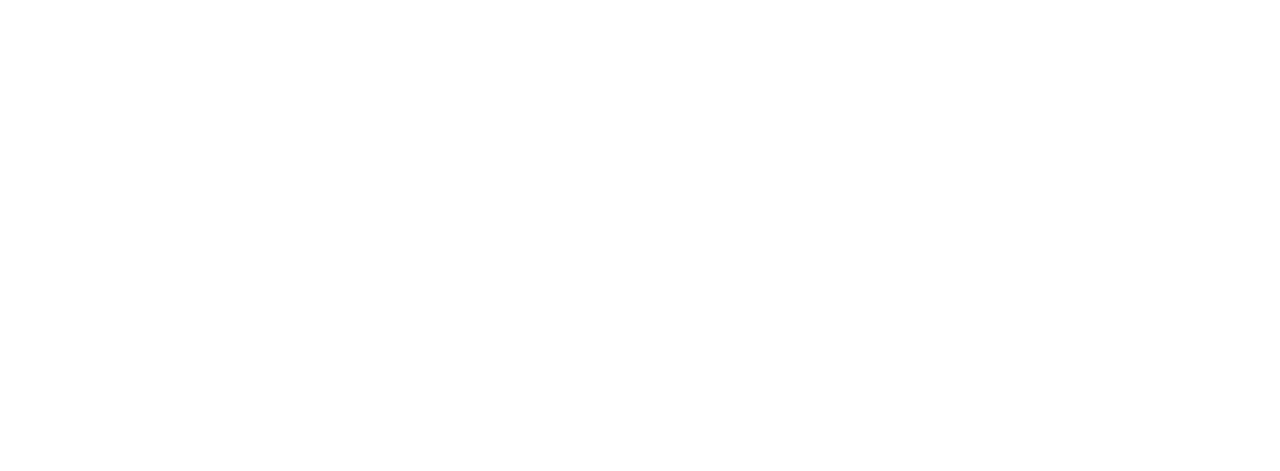
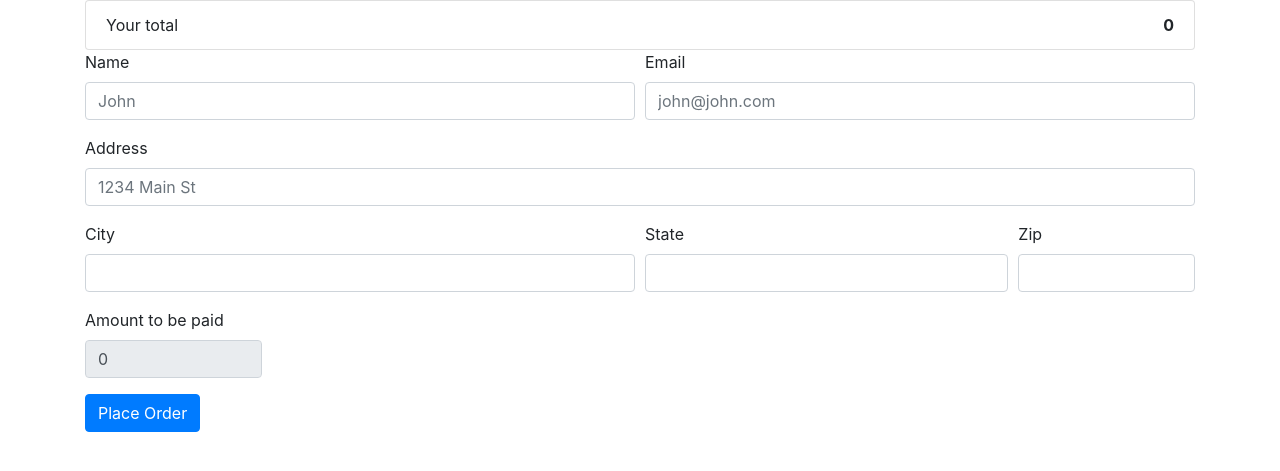
Before and after one commit to lensherrggg/Django2Masterclass-BuildWebAppsWithPython-Django, a Django app: page /checkout/ in a window 1280 px wide. Before the commit the part shown is empty. Shown: the top 471 px of the page. Run offline with Django 3.2, Linux system fonts and the light colour scheme; some libraries are stand-ins or nearby versions.

Commit message:
E-commerce site almost finished

```diff
--- a/E-commerceSite/ecomsite/shop/admin.py
+++ b/E-commerceSite/ecomsite/shop/admin.py
@@ -1,6 +1,7 @@
 from django.contrib import admin
-from .models import Products
+from .models import Products, Order
 
 # Register your models here.
 
 admin.site.register(Products)
+admin.site.register(Order)
--- a/E-commerceSite/ecomsite/shop/templates/shop/checkout.html
+++ b/E-commerceSite/ecomsite/shop/templates/shop/checkout.html
@@ -9,11 +9,52 @@
 </head>
 <body>
     <div class="container">
-        <div class="col-md-12">
-            <div class="row">
+        <div class="row">
+            <div class="col-md-12">
                 <ul class="list-group" id="item_list">
 
                 </ul>
+            </div>
+        </div>
+        <div class="row">
+            <div class="col-md-12">
+                <form method="POST">
+                    {% csrf_token %}
+                    <input type="hidden" id="items" name="items">
+                    <div class="form-row">
+                        <div class="form-group col-md-6">
+                            <label for="name">Name</label>
+                            <input id="name" name="name" type="text" class="form-control" placeholder="John">
+                        </div>
+                        <div class="form-group col-md-6">
+                            <label for="email">Email</label>
+                            <input id="email" name="email" type="email" class="form-control" placeholder="john@john.com">
+                        </div>
+                    </div>
+                    <div class="form-group">
+                        <label for="address">Address</label>
+                        <input id="address" name="address" type="text" class="form-control" placeholder="1234 Main St">
+                    </div>
+                    <div class="form-row">
+                        <div class="form-group col-md-6">
+                            <label for="city">City</label>
+                            <input id="city" name="city" type="text" class="form-control">
+                        </div>
+                        <div class="form-group col-md-4">
+                            <label for="state">State</label>
+                            <input id="state" name="state" type="text" class="form-control">
+                        </div>
+                        <div class="form-group col-md-2">
+                            <label for="zipcode">Zip</label>
+                            <input id="zipcode" name="zipcode" type="text" class="form-control">
+                        </div>
+                        <div class="form-group col-md-2">
+                            <label for="total">Amount to be paid</label>
+                            <input readonly="" type="text" class="form-control" id="total" name="total">
+                        </div>
+                    </div>
+                    <button type="submit" class="btn btn-primary">Place Order</button>
+                </form>
             </div>
         </div>
     </div>
@@ -26,12 +67,25 @@
     } else {
         var cart = JSON.parse(localStorage.getItem('cart'));
     }
+
+    let total = 0;
+
     for (item in cart) {
         let name = cart[item][1];
         let quantity = cart[item][0];
+        let price = cart[item][2];
 
-        let itemString = `<li class="list-group-item">${name}-${quantity}</li>`;
+        total += price;
+
+        let itemString = `<li class="list-group-item"><span class="">${quantity}</span> of ${name} <span class="badge badge-warning badge-pill">$${price}</span></li>`;
+
         $("#item_list").append(itemString);
     }
+
+    let totalPrice = `<li class="list-group-item d-flex justify-content-between align-items-center">Your total <b>${total}</b></li>`;
+    $("#total").val(total);
+    $("#item_list").append(totalPrice);
+
+    $('#items').val(JSON.stringify(cart));
 </script>
 </html>
--- a/E-commerceSite/ecomsite/shop/templates/shop/index.html
+++ b/E-commerceSite/ecomsite/shop/templates/shop/index.html
@@ -66,7 +66,7 @@
                     <img src="{{ product.image }}" class="card-img-top">
                     <div class="card-body">
                         <div id="nm{{ product.id }}" class="card-title">{{ product.title }}</div>
-                        <div class="card-text">${{ product.price }}</div>
+                        <div class="card-text">$<span id="price{{ product.id }}">{{ product.price }}</span></div>
 
                         <a class="btn btn-warning" href="{% url 'detail' product.id %}" >View</a>
                         <button id="{{ product.id }}" class="btn btn-warning atc" href="" >Add to cart</button>
@@ -121,10 +121,12 @@
         if (cart[item_id] != undefined) {
             let quantity = cart[item_id][0] + 1;
             cart[item_id][0] = quantity;
+            cart[item_id][2] += parseFloat(document.getElementById(`price${item_id}`).innerHTML);
         } else {
             let quantity = 1;
+            price = parseFloat(document.getElementById(`price${item_id}`).innerHTML);
             name = document.getElementById(`nm${item_id}`).innerHTML;
-            cart[item_id] = [quantity, name];
+            cart[item_id] = [quantity, name, price];
         }
 
         localStorage.setItem('cart', JSON.stringify(cart));
--- a/E-commerceSite/ecomsite/shop/views.py
+++ b/E-commerceSite/ecomsite/shop/views.py
@@ -1,5 +1,5 @@
 from django.shortcuts import render
-from .models import Products
+from .models import Products, Order
 from django.core.paginator import Paginator
 
 # Create your views here.
@@ -25,4 +25,18 @@ def detail(request, id):
     return render(request, 'shop/detail.html', {'product_object': product_object})
 
 def checkout(request):
+
+    if request.method == "POST":
+        items = request.POST.get('items', "")
+        name = request.POST.get('name', "")
+        email = request.POST.get('email', "")
+        address = request.POST.get('address', "")
+        city = request.POST.get('city', "")
+        state = request.POST.get('state', "")
+        zipcode = request.POST.get('zipcode', "")
+        total = request.POST.get('total', "")
+
+        order = Order(items=items, name=name, email=email, address=address, city=city, state=state, zipcode=zipcode, total=total)
+        order.save()
+
     return render(request, 'shop/checkout.html')
```
Also changed, not shown: E-commerceSite/ecomsite/shop/models.py (+11 -0 lines), E-commerceSite/ecomsite/db.sqlite3, E-commerceSite/ecomsite/shop/migrations/0002_order.py (added), E-commerceSite/ecomsite/shop/migrations/0003_order_total.py (added).
